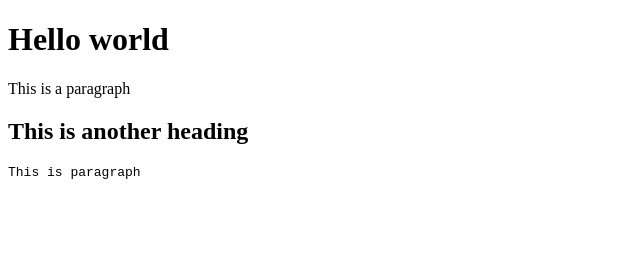
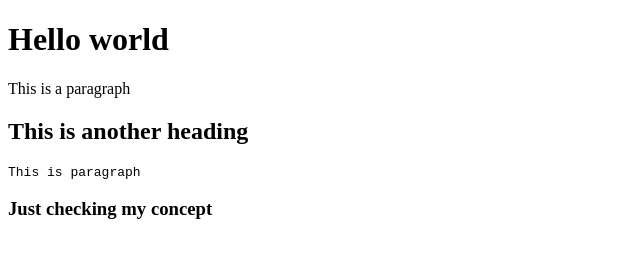
Before and after one commit to bowser-koopa85/My-website, a plain HTML site: page index.html in a window 1280 px wide. Shown: the whole page, without its empty margins (0-640 px from the left). Drawn offline with Linux system fonts and the light colour scheme.

Commit message:
concept check

```diff
--- a/index.html
+++ b/index.html
@@ -11,5 +11,6 @@
     <p>This is a paragraph</p>
     <h2>This is another heading</h2>
     <pre>This is paragraph</pre>
+    <h3>Just checking my concept</h3>
 </body>
 </html>
```
